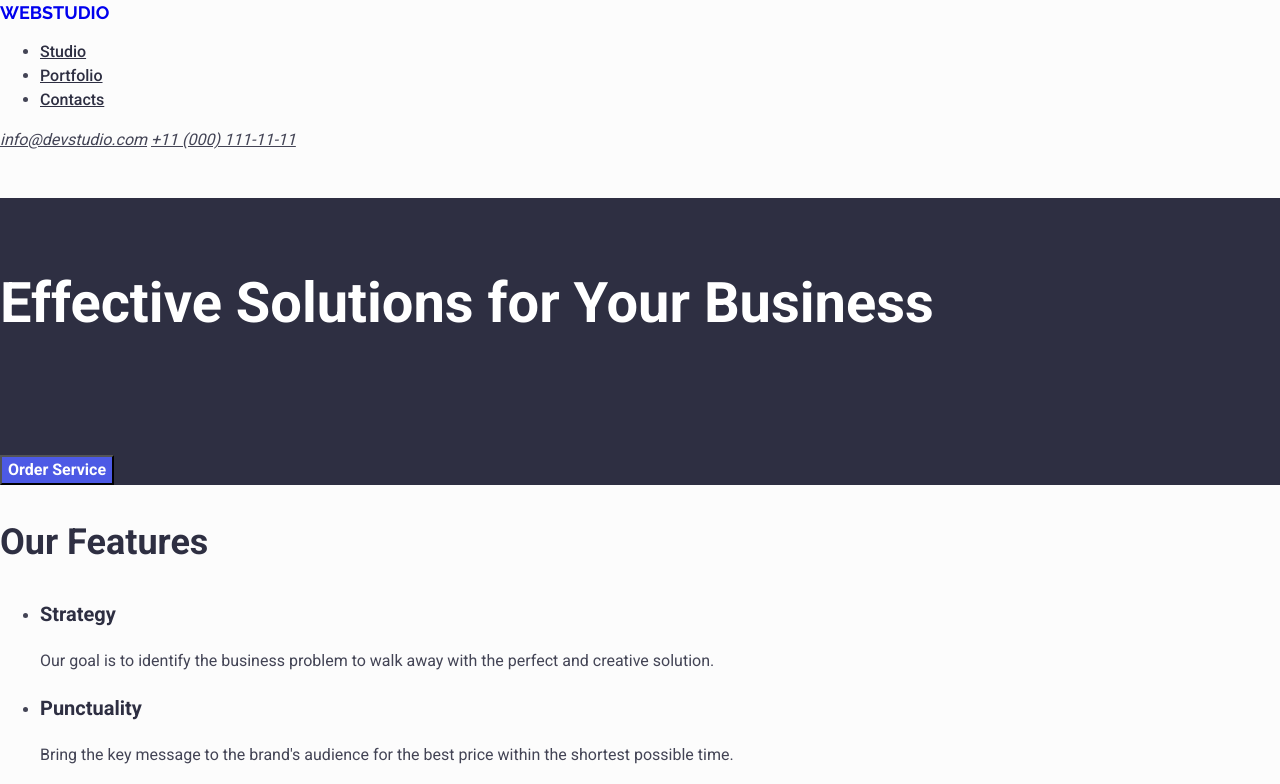
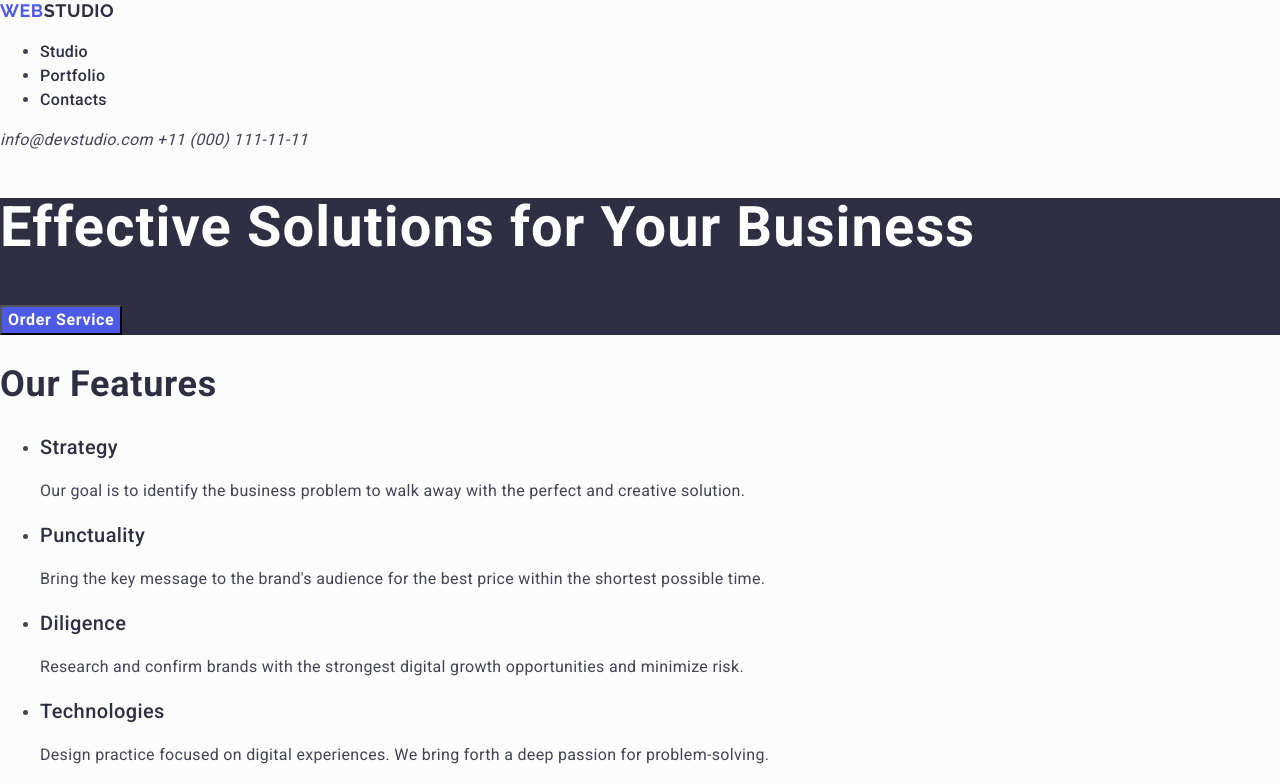
Before and after one commit to Efee-prog/goit-markup-hw-02, a plain HTML site: page index.html in a window 1280 px wide. Shown: the top 784 px of the page. Drawn offline with nearby package versions, Linux system fonts and the light colour scheme.

Commit message:
update logo colors and minor fixes

```diff
--- a/css/styles.css
+++ b/css/styles.css
@@ -23,10 +23,9 @@
 /* BASE */
 body {
   font-family: "Roboto", sans-serif;
-  font-weight: 400;
   font-size: 16px;
   line-height: 1.5;
-  letter-spacing: 2%;
+  letter-spacing: 0.02em;
 
   color: var(--color-text);
   background-color: var(--color-modal-bg);
@@ -37,21 +36,34 @@ body {
   font-family: "Raleway", sans-serif;
   font-weight: 700;
   font-size: 18px;
-
   line-height: 1.17;
-  letter-spacing: 3%;
-  vertical-align: middle;
-
+  letter-spacing: 0.03em;
   text-transform: uppercase;
   text-decoration: none;
 }
 
+.logo-web {
+  color: var(--color-primary);
+}
+
+.logo-studio {
+  color: var(--color-dark);
+}
+
+#footer .logo-studio{
+  color: var(--color-light);
+}
 .nav-link {
   font-weight: 500;
   font-size: 16px;
   line-height: 1.5;
-  letter-spacing: 2%;
+  letter-spacing: 0.02em;
   color: var(--color-dark);
+}
+
+.nav-link,
+.contact-link{
+  text-decoration: none;
 }
 
 .nav-link:hover,
@@ -65,50 +77,52 @@ body {
 .portfolio-text {
   font-size: 16px;
   line-height: 1.5;
-  letter-spacing: 2%;
+  letter-spacing: 0.02em;
   color: var(--color-text);
 }
 
 .hero-title {
-  font-weight: bold;
+  font-weight: 700;
   font-size: 56px;
-  letter-spacing: 2%;
-  line-height: 3.75;
+  letter-spacing: 0.02em;
+  line-height: 1.07;
 }
 
 .section-title {
-  font-weight: bold;
+  font-weight: 700;
   font-size: 36px;
-  letter-spacing: 2%;
+  line-height: 1.11;
+  letter-spacing: 0.02em;
   color: var(--color-dark);
 }
 
 .feature-title,
 .team-name,
 .portfolio-title {
-  font-weight: 600;
+  font-weight: 500;
   font-size: 20px;
-  letter-spacing: 2%;
+  line-height: 1.2;
+  letter-spacing: 0.02em;
   color: var(--color-dark);
 }
 
 .footer-text {
   font-size: 16px;
   line-height: 1.5;
-  letter-spacing: 2%;
+  letter-spacing: 0.02em;
   color: var(--color-accent);
 }
 
 .small-text {
   font-size: 12px;
-  line-height: 0.875;
-  letter-spacing: 4%;
+  line-height: 0.88;
+  letter-spacing: 0.04em;
 }
 
 .link {
   font-size: 12px;
   line-height: 1;
-  letter-spacing: 4%;
+  letter-spacing: 0.04em;
   text-decoration: underline;
 }
 
@@ -117,7 +131,7 @@ body {
   font-weight: 600;
   font-size: 16px;
   line-height: 1.5;
-  letter-spacing: 4%;
+  letter-spacing: 0.04em;
   cursor: pointer;
 
   color: var(--color-white);
--- a/index.html
+++ b/index.html
@@ -17,9 +17,12 @@
     />
     <link rel="stylesheet" href="css/styles.css" />
   </head>
+
   <body>
     <header id="header">
-      <a href="#" class="logo">WEBSTUDIO</a>
+      <a href="#" class="logo"
+        ><span class="logo-web">web</span><span class="logo-studio">studio</span>
+      </a>
       <nav>
         <ul>
           <li><a href="#" class="nav-link">Studio</a></li>
@@ -205,7 +208,7 @@
     </main>
 
     <footer id="footer">
-      <a href="#" class="logo">WEBSTUDIO</a>
+      <a href="#" class="logo"><span class="logo-web">web</span><span class="logo-studio">studio</span></a>
 
       <p class="footer-text">
         Increase the flow of customers and sales for your business with digital
```
